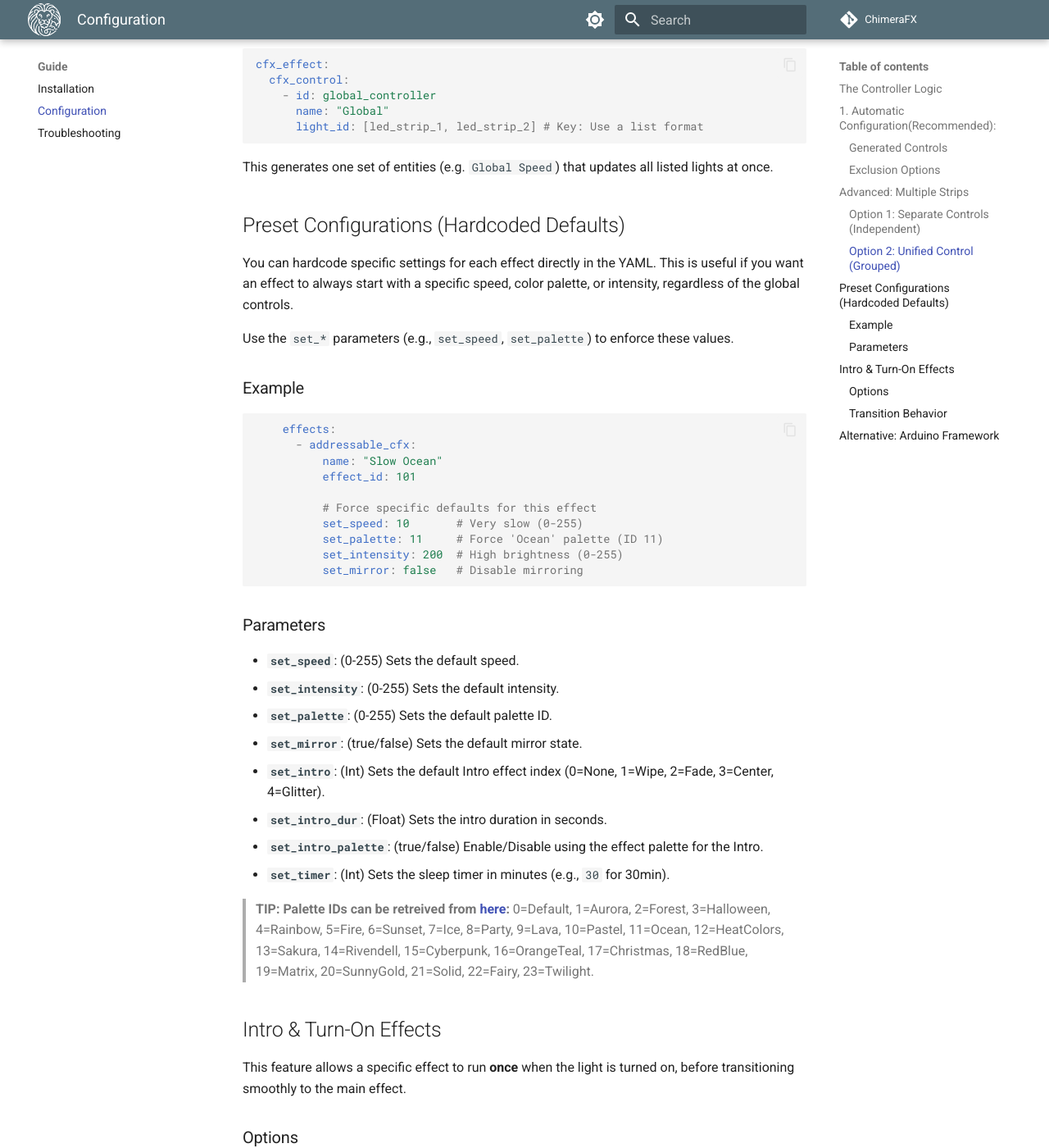
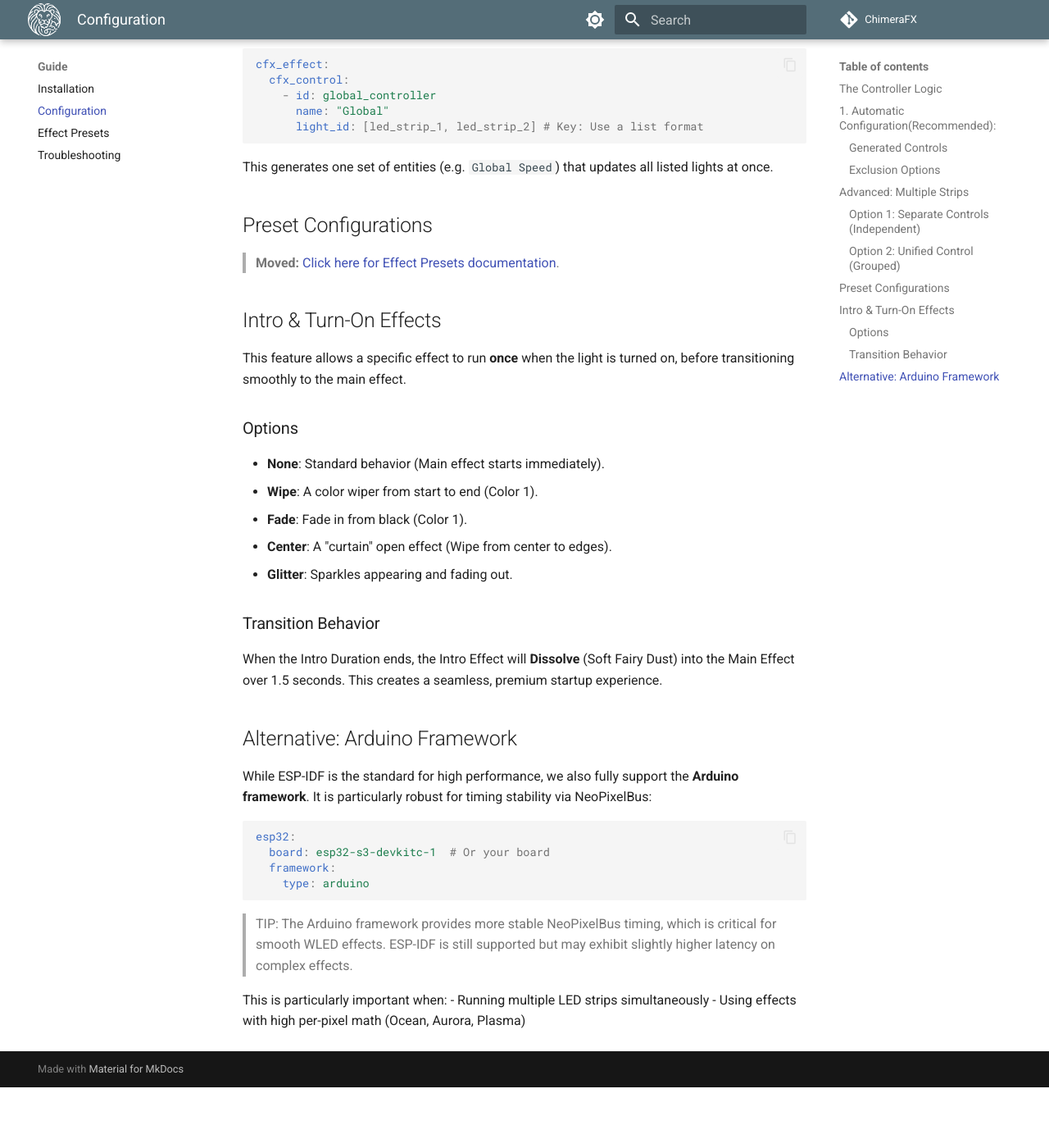
Before and after one commit to effelle/ChimeraFX, an MkDocs documentation site: the page built from docs/Configuration.md, in a window 1280 px wide and 1400 px high, scrolled down 2414 px. Shown: the whole window at 82% size. Built offline with MkDocs 1.6.1 and Material for MkDocs 9.7.7, drawn with Linux system fonts in a browser that asks for light colours; comment, search, counter and statistics services are not loaded; after the commit the page ends 3740 px from its top, so only the background shows below that.

Commit message:
Refactor docs: Move Presets to Effect-Presets.md

````diff
--- a/docs/Configuration.md
+++ b/docs/Configuration.md
@@ -86,39 +86,10 @@ cfx_effect:
 ```
 This generates one set of entities (e.g. `Global Speed`) that updates all listed lights at once.
 
-## Preset Configurations (Hardcoded Defaults)
+## Preset Configurations
 
-You can hardcode specific settings for each effect directly in the YAML. This is useful if you want an effect to always start with a specific speed, color palette, or intensity, regardless of the global controls.
+> **Moved:** [Click here for Effect Presets documentation](Effect-Presets.md).
 
-Use the `set_*` parameters (e.g., `set_speed`, `set_palette`) to enforce these values.
-
-### Example
-
-```yaml
-    effects:
-      - addressable_cfx:
-          name: "Slow Ocean"
-          effect_id: 101
-
-          # Force specific defaults for this effect
-          set_speed: 10       # Very slow (0-255)
-          set_palette: 11     # Force 'Ocean' palette (ID 11)
-          set_intensity: 200  # High brightness (0-255)
-          set_mirror: false   # Disable mirroring
-```
-
-### Parameters
-
-*   **`set_speed`**: (0-255) Sets the default speed.
-*   **`set_intensity`**: (0-255) Sets the default intensity.
-*   **`set_palette`**: (0-255) Sets the default palette ID.
-*   **`set_mirror`**: (true/false) Sets the default mirror state.
-*   **`set_intro`**: (Int) Sets the default Intro effect index (0=None, 1=Wipe, 2=Fade, 3=Center, 4=Glitter).
-*   **`set_intro_dur`**: (Float) Sets the intro duration in seconds.
-*   **`set_intro_palette`**: (true/false) Enable/Disable using the effect palette for the Intro.
-*   **`set_timer`**: (Int) Sets the sleep timer in minutes (e.g., `30` for 30min).
-
-> **TIP: Palette IDs can be retreived from [here](Effect-Library.md#palettes):** 0=Default, 1=Aurora, 2=Forest, 3=Halloween, 4=Rainbow, 5=Fire, 6=Sunset, 7=Ice, 8=Party, 9=Lava, 10=Pastel, 11=Ocean, 12=HeatColors, 13=Sakura, 14=Rivendell, 15=Cyberpunk, 16=OrangeTeal, 17=Christmas, 18=RedBlue, 19=Matrix, 20=SunnyGold, 21=Solid, 22=Fairy, 23=Twilight.
 
 ## Intro & Turn-On Effects
 
--- a/mkdocs.yml
+++ b/mkdocs.yml
@@ -43,6 +43,7 @@ nav:
   - Guide:
     - Installation: Installation.md
     - Configuration: Configuration.md
+    - Effect Presets: Effect-Presets.md
     - Troubleshooting: Troubleshooting.md
   - Reference:
     - Effect Library: Effect-Library.md
````
Also changed, not shown: docs/Effect-Presets.md (added, +33 -0 lines).
